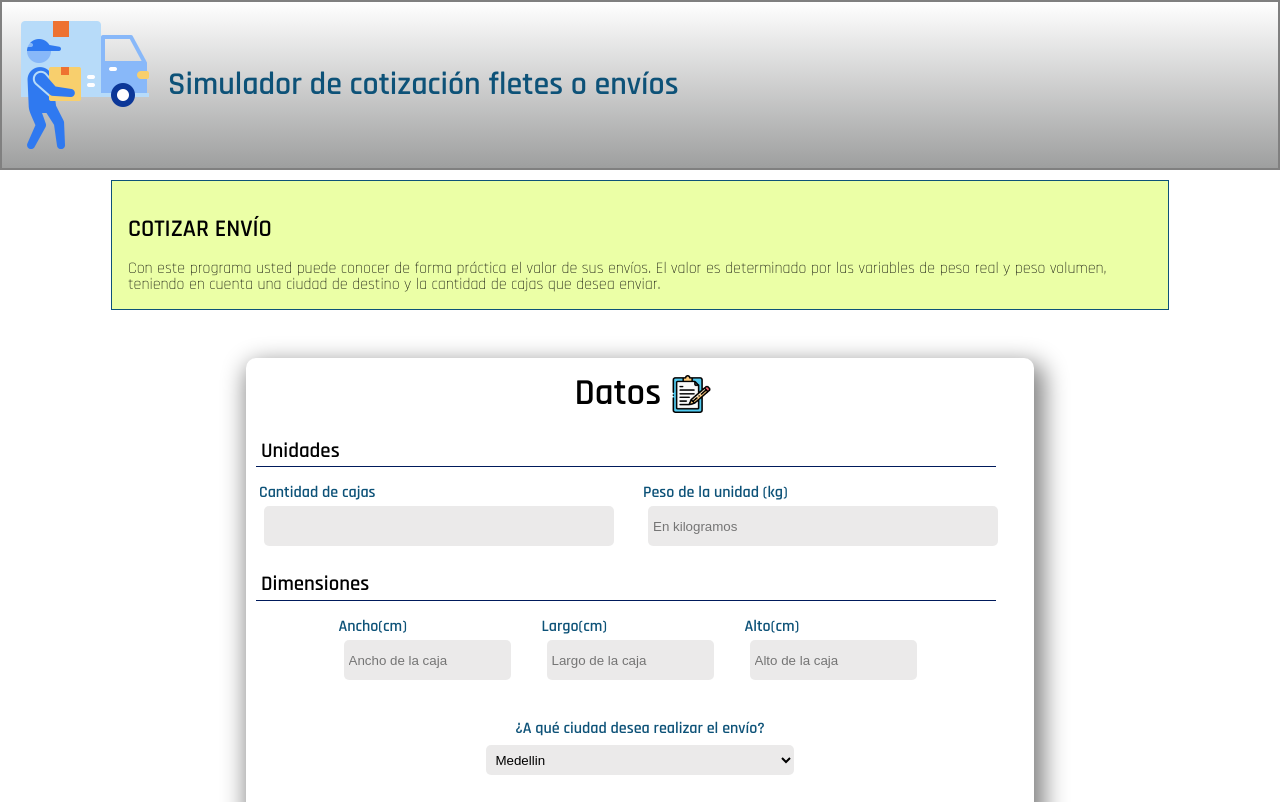
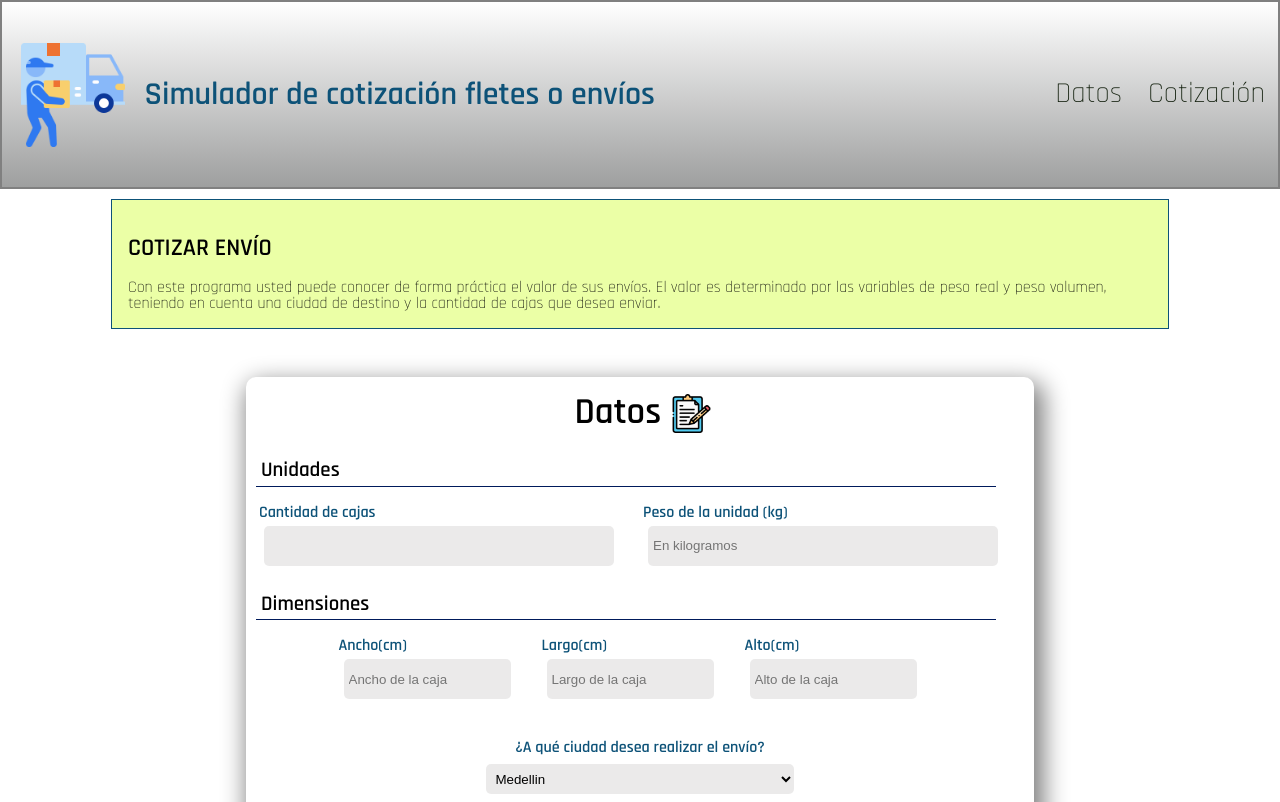
Before and after one commit to Nath-Maya/cotizador-flete, a website: page index.html in a window 1280 px wide. Shown: the top 802 px of the page. Drawn offline with Linux system fonts and the light colour scheme; some packages are replaced by stand-ins of ours; a script that the page names is missing.

Commit message:
estilos barra nav

```diff
--- a/assets/css/index.css
+++ b/assets/css/index.css
@@ -28,6 +28,7 @@ body {
 
 .header-container {
    display: flex;
+   justify-content: space-between;
    align-items: center;
    border: 2px solid gray;
    background: rgb(158, 159, 159);
@@ -46,7 +47,8 @@ body {
    font-size: 2rem;
    font-style: bold;
    color: #0d5278;
-   ;
+   display: flex;
+   align-items: center;
 }
 
 /* !INFORMACION PRINCIPAL */
@@ -253,3 +255,25 @@ strong {
    color: #14210f;
    font-weight: 600;
 }
+
+.lista-header {
+   font-family: 'Rajdhani', sans-serif;
+   font-size: 1.8rem;
+   display: flex;
+   justify-content: end;
+}
+
+
+.lista-header a {
+   text-decoration: none;
+   cursor: pointer;
+   color: #14210f;
+   padding: 8px;
+   margin: 5px;
+}
+
+.lista-header a:hover {
+   background-color: #0d537879;
+   border-radius: 3px;
+   color: white;
+}
--- a/index.html
+++ b/index.html
@@ -23,9 +23,13 @@
 <body>
    <!-- *HEADER -->
    <header class="header-container">
-      <img src="./assets/img /camion.png" alt="Logo" class="logo-header">
-      <h1 class="title-header">Simulador de cotización fletes o envíos</h1>
-
+      <h1 class="title-header">
+         <img src="./assets/img /camion.png" alt="Logo" class="logo-header">
+         Simulador de cotización fletes o envíos</h1>
+      <ul class="lista-header">
+         <li> <a href="./index.html">Datos</a></li>
+         <li> <a href="./cotizacion.html">Cotización</a></li>
+      </ul>
    </header>
    <main class="main-container">
       <section class="informacion-container">
```
Also changed, not shown: cotizacion.html (+7 -2 lines).
